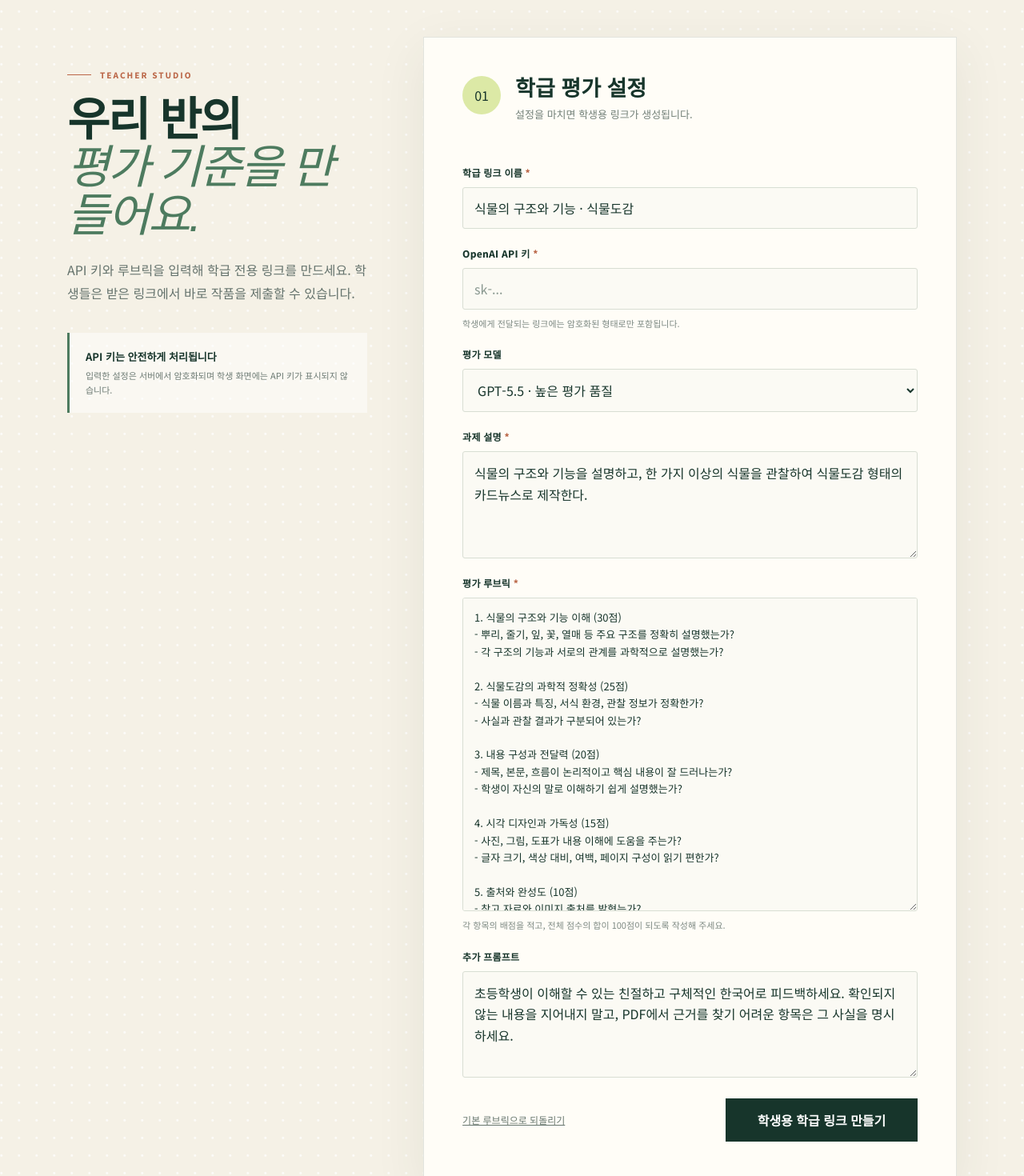
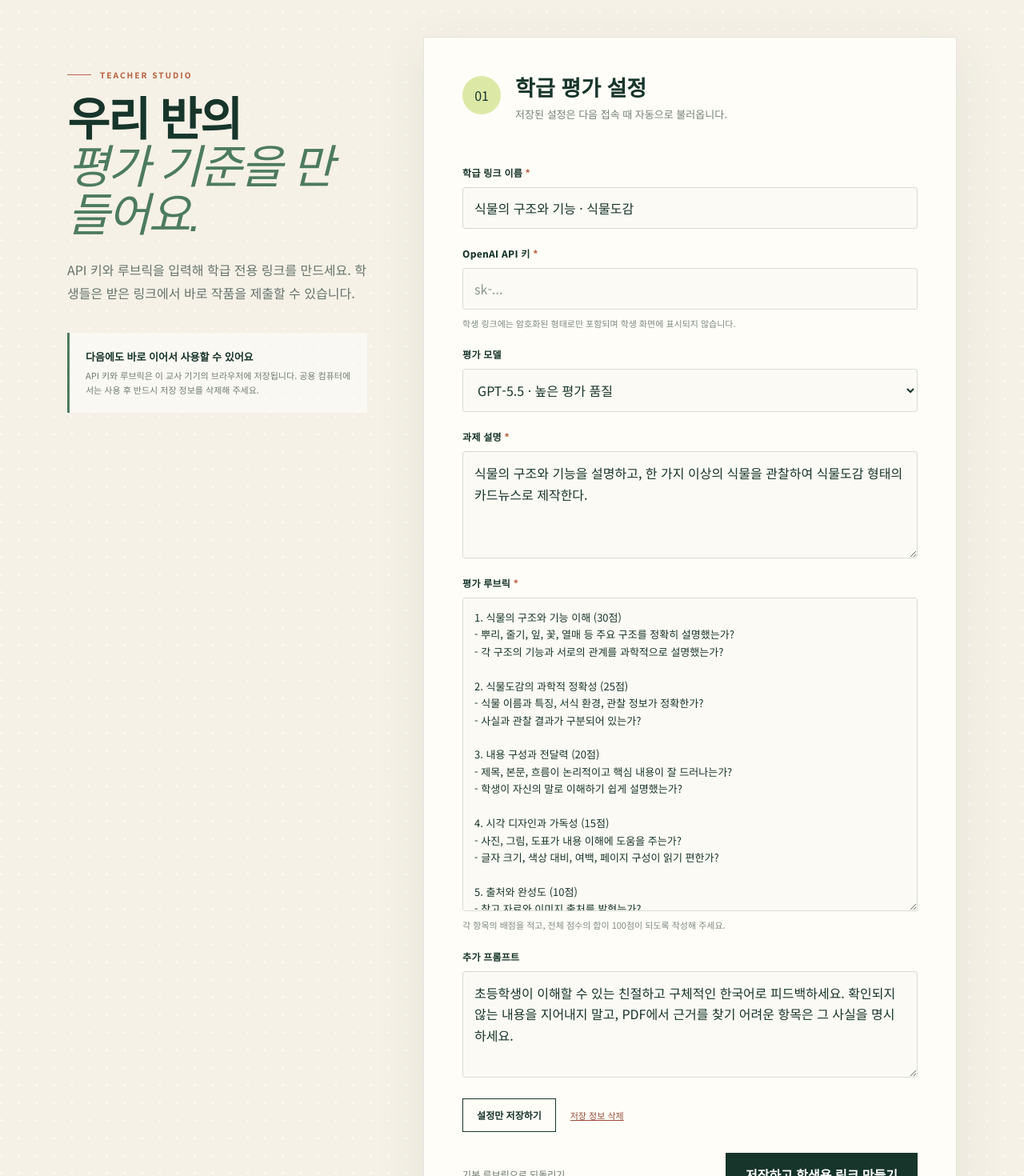
Before and after one commit to crossall/feedback, a Next.js app: page /teacher in a window 1280 px wide. Shown: the part 100-1570 px from the top of the page at 80% size. Built offline with nearby package versions, Linux system fonts and the light colour scheme; a web font is replaced by a local one.

Commit message:
Persist teacher API and rubric settings

```diff
--- a/app/globals.css
+++ b/app/globals.css
@@ -109,6 +109,11 @@ main {
 .settings-actions { display: flex; align-items: center; gap: 20px; margin-top: 4px; }
 .text-button { border: 0; background: transparent; color: #67766e; text-decoration: underline; font-size: 12px; }
 .save-button { max-width: 240px; margin: 0 0 0 auto; }
+.storage-message { margin: -5px 0 2px; padding: 12px 14px; color: var(--moss); background: #edf3dd; border-left: 3px solid var(--leaf); font-size: 12px; font-weight: 700; }
+.teacher-storage-actions { display: flex; align-items: center; gap: 14px; padding-top: 4px; }
+.secondary-button { border: 1px solid var(--ink); background: transparent; color: var(--ink); padding: 11px 17px; font-size: 12px; font-weight: 800; transition: .2s; }
+.secondary-button:hover { background: var(--ink); color: white; }
+.danger-text-button { border: 0; background: transparent; color: #9a4d3a; padding: 10px 4px; font-size: 11px; text-decoration: underline; }
 .security-note { margin-top: 35px; padding: 20px; border-left: 3px solid var(--leaf); background: rgba(255,255,255,.48); }
 .security-note strong { display: block; font-size: 13px; margin-bottom: 6px; }
 .security-note p { margin: 0; color: #6d7b74; font-size: 11px; line-height: 1.6; }
@@ -182,5 +187,6 @@ footer { border-top: 1px solid rgba(23,53,43,.12); text-align: center; padding:
   .score-ring strong { font-size: 27px; }
   .result-top h2 { font-size: 27px; }
   .settings-actions { flex-direction: column-reverse; align-items: stretch; }
+  .teacher-storage-actions { justify-content: space-between; }
   .save-button { max-width: none; }
 }
--- a/app/teacher/page.tsx
+++ b/app/teacher/page.tsx
@@ -1,8 +1,10 @@
 "use client";
 
 import Link from "next/link";
-import { FormEvent, useState } from "react";
+import { FormEvent, useEffect, useState } from "react";
 import { defaultClassConfig } from "@/lib/defaults";
+
+const teacherSettingsKey = "leafback-teacher-settings-v1";
 
 export default function TeacherPage() {
   const [settings, setSettings] = useState(defaultClassConfig);
@@ -10,6 +12,35 @@ export default function TeacherPage() {
   const [error, setError] = useState("");
   const [loading, setLoading] = useState(false);
   const [copied, setCopied] = useState(false);
+  const [storageMessage, setStorageMessage] = useState("");
+
+  useEffect(() => {
+    const stored = localStorage.getItem(teacherSettingsKey);
+    if (!stored) return;
+
+    try {
+      const restored = { ...defaultClassConfig, ...JSON.parse(stored) };
+      queueMicrotask(() => {
+        setSettings(restored);
+        setStorageMessage("이 브라우저에 저장된 설정을 불러왔어요.");
+      });
+    } catch {
+      localStorage.removeItem(teacherSettingsKey);
+    }
+  }, []);
+
+  function persistSettings(message = "API 키와 루브릭을 이 브라우저에 저장했어요.") {
+    localStorage.setItem(teacherSettingsKey, JSON.stringify(settings));
+    setStorageMessage(message);
+    window.setTimeout(() => setStorageMessage(""), 2800);
+  }
+
+  function clearSavedSettings() {
+    localStorage.removeItem(teacherSettingsKey);
+    setSettings(defaultClassConfig);
+    setClassUrl("");
+    setStorageMessage("이 브라우저에 저장된 교사 설정을 삭제했어요.");
+  }
 
   async function createClassLink(event: FormEvent) {
     event.preventDefault();
@@ -24,6 +55,8 @@ export default function TeacherPage() {
       });
       const data = await response.json();
       if (!response.ok) throw new Error(data.error || "학급 링크를 만들지 못했습니다.");
+
+      persistSettings("설정을 저장하고 새 학급 링크를 만들었어요.");
       setClassUrl(`${window.location.origin}/?class=${encodeURIComponent(data.token)}`);
     } catch (caught) {
       setError(caught instanceof Error ? caught.message : "학급 링크를 만들지 못했습니다.");
@@ -55,16 +88,17 @@ export default function TeacherPage() {
           <h1>우리 반의<br /><em>평가 기준을 만들어요.</em></h1>
           <p>API 키와 루브릭을 입력해 학급 전용 링크를 만드세요. 학생들은 받은 링크에서 바로 작품을 제출할 수 있습니다.</p>
           <div className="security-note">
-            <strong>API 키는 안전하게 처리됩니다</strong>
-            <p>입력한 설정은 서버에서 암호화되며 학생 화면에는 API 키가 표시되지 않습니다.</p>
+            <strong>다음에도 바로 이어서 사용할 수 있어요</strong>
+            <p>API 키와 루브릭은 이 교사 기기의 브라우저에 저장됩니다. 공용 컴퓨터에서는 사용 후 반드시 저장 정보를 삭제해 주세요.</p>
           </div>
         </div>
 
         <form className="settings-form" onSubmit={createClassLink}>
           <div className="settings-title">
             <span>01</span>
-            <div><h2>학급 평가 설정</h2><p>설정을 마치면 학생용 링크가 생성됩니다.</p></div>
+            <div><h2>학급 평가 설정</h2><p>저장된 설정은 다음 접속 때 자동으로 불러옵니다.</p></div>
           </div>
+          {storageMessage && <div className="storage-message">{storageMessage}</div>}
           <label className="field full">
             <span>학급 링크 이름 <b>*</b></span>
             <input value={settings.classTitle} onChange={(e) => setSettings({ ...settings, classTitle: e.target.value })} />
@@ -72,7 +106,7 @@ export default function TeacherPage() {
           <label className="field full">
             <span>OpenAI API 키 <b>*</b></span>
             <input type="password" value={settings.apiKey} onChange={(e) => setSettings({ ...settings, apiKey: e.target.value })} placeholder="sk-..." autoComplete="off" />
-            <small>학생에게 전달되는 링크에는 암호화된 형태로만 포함됩니다.</small>
+            <small>학생 링크에는 암호화된 형태로만 포함되며 학생 화면에 표시되지 않습니다.</small>
           </label>
           <label className="field full">
             <span>평가 모델</span>
@@ -96,9 +130,13 @@ export default function TeacherPage() {
             <textarea rows={4} value={settings.instruction} onChange={(e) => setSettings({ ...settings, instruction: e.target.value })} />
           </label>
           {error && <div className="error-message">{error}</div>}
+          <div className="teacher-storage-actions">
+            <button type="button" className="secondary-button" onClick={() => persistSettings()}>설정만 저장하기</button>
+            <button type="button" className="danger-text-button" onClick={clearSavedSettings}>저장 정보 삭제</button>
+          </div>
           <div className="settings-actions">
             <button type="button" className="text-button" onClick={() => setSettings({ ...defaultClassConfig, apiKey: settings.apiKey })}>기본 루브릭으로 되돌리기</button>
-            <button className="primary-button save-button" disabled={loading}>{loading ? "암호화 링크 만드는 중..." : "학생용 학급 링크 만들기"}</button>
+            <button className="primary-button save-button" disabled={loading}>{loading ? "암호화 링크 만드는 중..." : "저장하고 학생용 링크 만들기"}</button>
           </div>
 
           {classUrl && (
@@ -107,7 +145,7 @@ export default function TeacherPage() {
               <strong>이 주소를 학생들에게 전달해 주세요.</strong>
               <div><input readOnly value={classUrl} /><button type="button" onClick={copyLink}>{copied ? "복사됨" : "링크 복사"}</button></div>
               <a href={classUrl} target="_blank" rel="noreferrer">학생 화면 미리 보기 →</a>
-              <p>API 키나 루브릭을 바꾸려면 새 링크를 만들어 다시 전달해 주세요.</p>
+              <p>API 키나 루브릭을 바꾸면 새 링크를 만들어 다시 전달해 주세요.</p>
             </div>
           )}
         </form>
```
